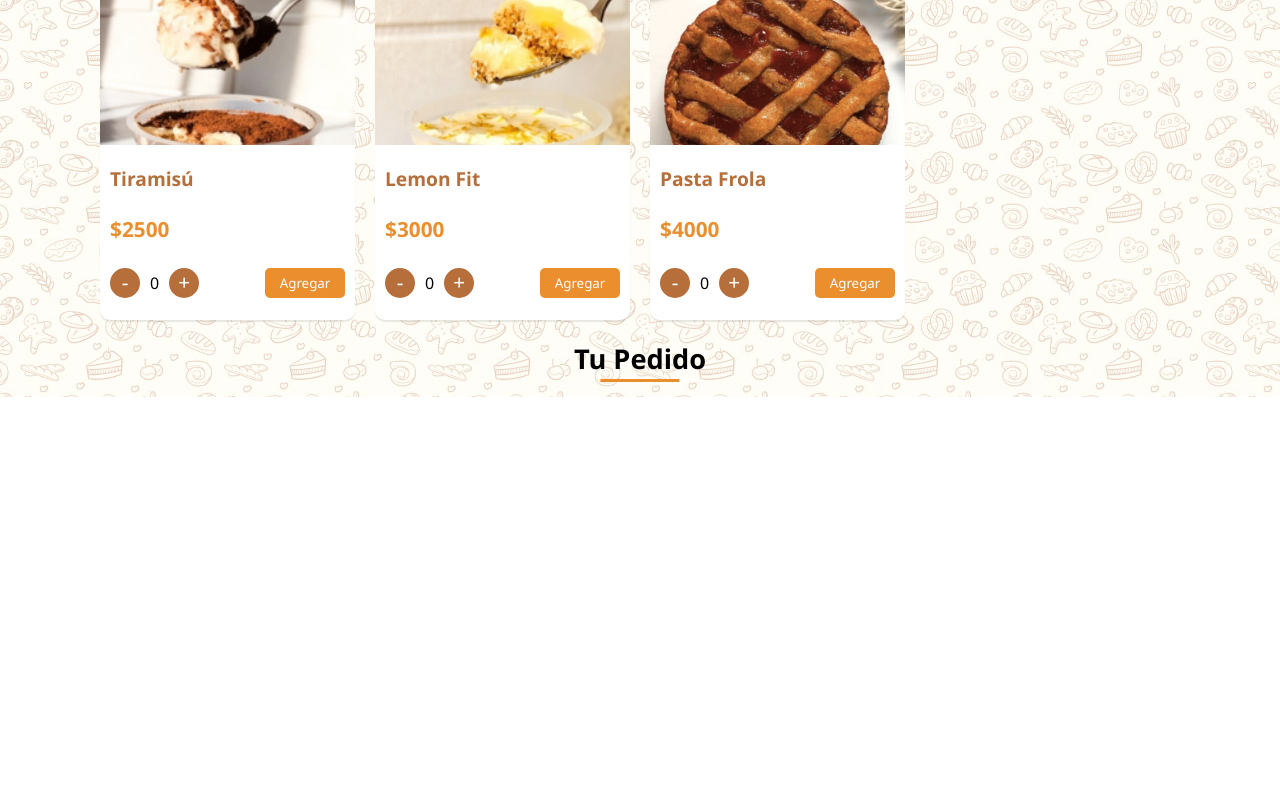
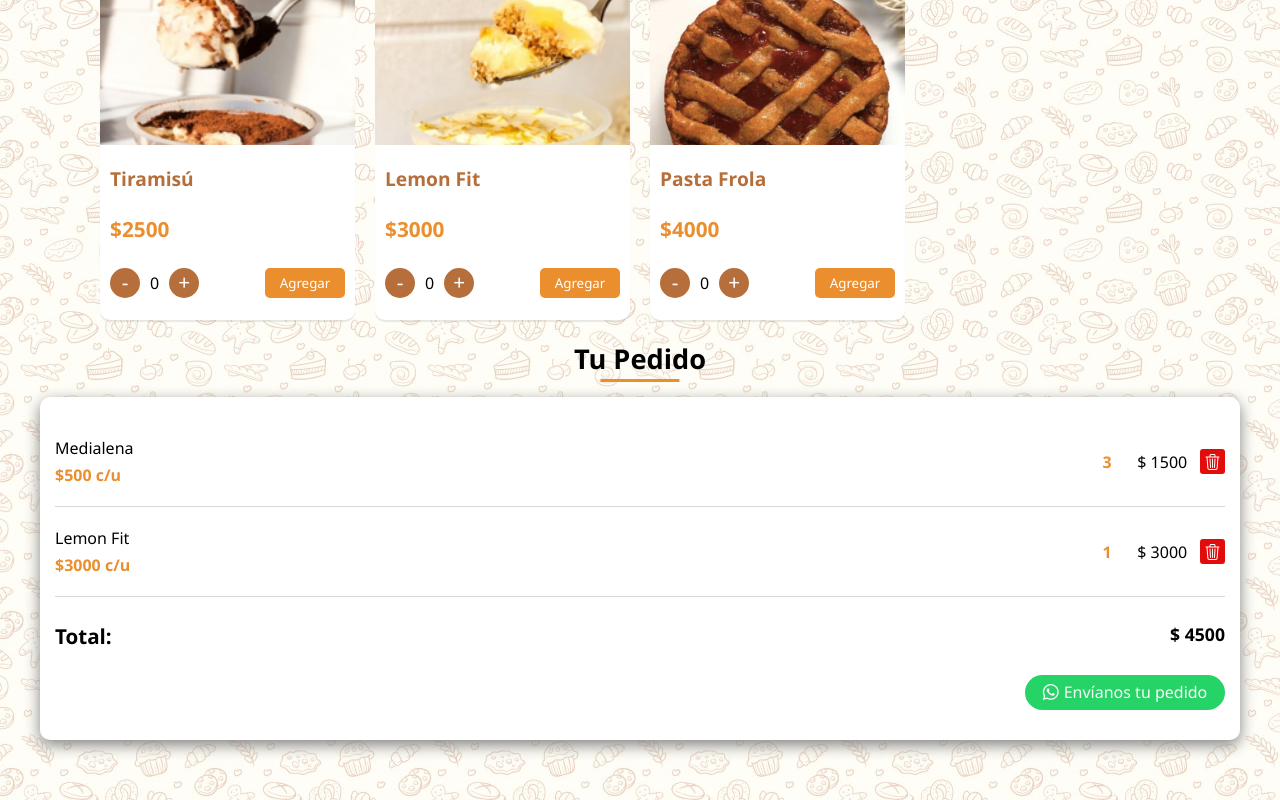
Before and after one commit to nunezjorgepy/Lena-Bakery, a React (Vite) app: page /buy in a window 1280 px wide. Shown: the part 537-1337 px from the top of the page. Before the commit the page ends 934 px from the top, so only its background shows below. Built offline with nearby package versions, Linux system fonts and the light colour scheme.

Commit message:
Creado el divisor que contiene las compras a realizar y el total a pagar, más el mensaje de whatsapp. No me convence el box-shadow. Ahora a crear los componentes para cada producto comprado.

```diff
--- a/src/index.css
+++ b/src/index.css
@@ -12,10 +12,15 @@ body {
   background-color: rgba(255, 255, 255, .7);
   background-blend-mode: lighten;
   padding-top: var(--header-height);
+  padding-bottom: var(--header-height);
 }
 
 button {
   cursor: pointer;
+}
+
+a {
+  text-decoration: none;
 }
 
 li {
--- a/src/pages/BuyPage.css
+++ b/src/pages/BuyPage.css
@@ -33,6 +33,117 @@
     gap: 20px;
 }
 
+/*
+===================
+Productos Agregados
+===================
+*/
+.items-added-container {
+    width: 100%;
+    background-color: white;
+    padding: 20px 15px 30px 15px;
+    border-radius: 10px;
+    box-shadow: 0 5px 15px gray;
+}
+.item-container {
+    display: flex;
+}
+
+.item-container {
+    padding: 20px 0;
+    border-bottom: 1px solid var(--border-color);
+}
+
+/* Info del Producto */
+.product {
+    margin-right: auto;
+}
+.product-name {
+    font-weight: 500;
+    margin-bottom: 5px;
+}
+.product-price {
+    color: var(--primary-color);
+    font-weight: bold;
+}
+/* Total del Producto */
+.total-product-container {
+    display: flex;
+    align-items: center;
+}
+.total-quantity {
+    margin-right: 2dvw;
+    color: var(--primary-color);
+    font-weight: bold;
+}
+.total-price {
+    margin-right: 1dvw;
+}
+.tras-icon {
+    background-color: transparent;
+    border: none;
+    border-radius: 3px;
+    background-color: rgb(226, 12, 12);
+    height: 25px;
+    width: 25px;
+    font-size: 1rem;
+    color: white;
+    transition: all var(--transitions-time) ease;
+}
+.tras-icon:hover {
+    background-color: rgb(192, 14, 14);
+    transform: scale(1.05);
+}
+
+/*
+===================
+Totales
+===================
+*/
+.total-container {
+    display: flex;
+    padding: 25px 0;
+    font-size: 1.1rem;
+}
+.total-h3 {
+    margin-right: auto;
+}
+.total-cart-price {
+    font-weight: bold;
+}
+
+/*
+===================
+WhatsApp
+===================
+*/
+.whatsapp-container {
+    display: flex;
+    justify-content: end;
+}
+.whatsapp {
+    background-color: var(--whatsapp-color);
+    color: var(--light-color);
+    border-radius: 30px;
+    width: 200px;
+    height: 35px;
+    line-height: 35px;
+    text-align: center;
+    transition: all var(--transitions-time) ease;
+}
+.whatsapp:hover {
+    background-color: var(--whasapp-hover-color);
+}
+.bi-whatsapp {
+    margin-right: 5px;
+}
+
+
+/*
+===================
+Media Queries
+===================
+*/
 @media screen and (max-width: 1200px) {
     .cards-containers {
         grid-template-columns: repeat(3, 1fr);
--- a/src/pages/BuyPage.jsx
+++ b/src/pages/BuyPage.jsx
@@ -1,8 +1,9 @@
-import './BuyPage.css'
+import './BuyPage.css';
 import BuyProductCard from "../components/BuyProductCard"
 import HeaderComponent from "../components/HeaderComponent"
 
 import products from '../constants/product-list'
+import { Link } from 'react-router-dom';
 
 
 function BuyPage() {
@@ -19,13 +20,63 @@ function BuyPage() {
       <div className="max-container">
           <HeaderComponent />
           <main className="buy-main">
+            {/* Título */}
             <h2 className="buy-h2">Nuestros Productos</h2>
 
+            {/* Contenedor de productos */}
             <div className="cards-containers">
               {HTMLProducts}
             </div>
 
+            {/* Título */}
             <h2 className="buy-h2">Tu Pedido</h2>
+
+            {/* Lista de agregados */}
+            <div className="items-added-container">
+              {/* Producto */}
+              <div className="item-container">
+                <div className="product">
+                  <div className="product-name">Medialena</div>
+                  <div className="product-price">$500 c/u</div>
+                </div>
+                <div className="total-product-container">
+                  <div className="total-quantity">3</div>
+                  <div className="total-price">$ 1500</div>
+                  <button className="tras-icon">
+                    <i className="bi bi-trash3"></i>
+                  </button>
+                </div>
+              </div>
+
+              {/* Producto */}
+              <div className="item-container">
+                <div className="product">
+                  <div className="product-name">Lemon Fit</div>
+                  <div className="product-price">$3000 c/u</div>
+                </div>
+                <div className="total-product-container">
+                  <div className="total-quantity">1</div>
+                  <div className="total-price">$ 3000</div>
+                  <button className="tras-icon">
+                    <i className="bi bi-trash3"></i>
+                  </button>
+                </div>
+              </div>
+
+              {/* Totales */}
+              <div className="total-container">
+                <h3 className="total-h3">Total: </h3>
+                <div className="total-cart-price">$ 4500</div>
+              </div>
+
+              {/* Totales */}
+              <div className="whatsapp-container">
+                <Link to={'https://wa.me/541136661035?text=Hello'} target='_blank' className="whatsapp">
+                  <i className="bi bi-whatsapp"></i>
+                  Envíanos tu pedido
+                </Link>
+              </div>
+            </div>
           </main>
       </div>
     )
--- a/src/variables.css
+++ b/src/variables.css
@@ -8,10 +8,16 @@
     --order-bg-color: rgba(237, 223, 197, 0.8);
     --order-name-cg-color: rgb(236, 194, 152);
     --name-font-color: rgb(182, 111, 59);
+    --border-color: rgb(217, 214, 214);
+    --whatsapp-color: #25D366;
+    --whasapp-hover-color: #128C7E;
 
     /* MEDIDAS */
     --main-content-max-width: 1200px;
     --header-height: 60px;
     --header-height-800-screen: 100px;
     --header-height-500-screen: 80px;
+
+    /* TIEMPOS */
+    --transitions-time: 0.3s;
 }
```
